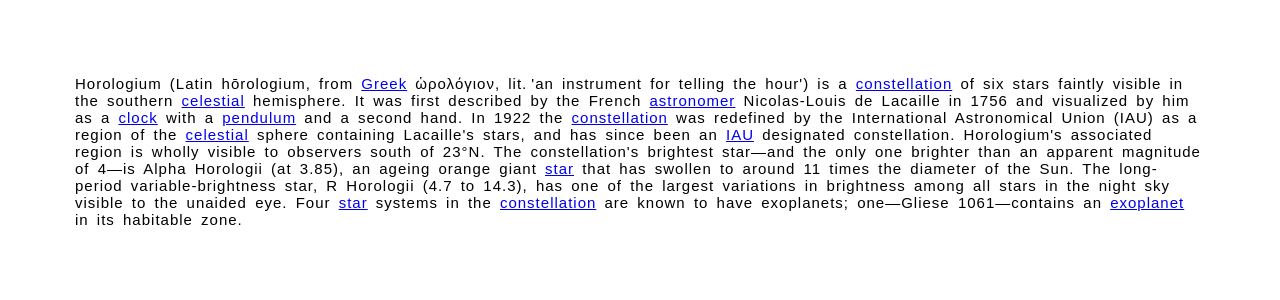
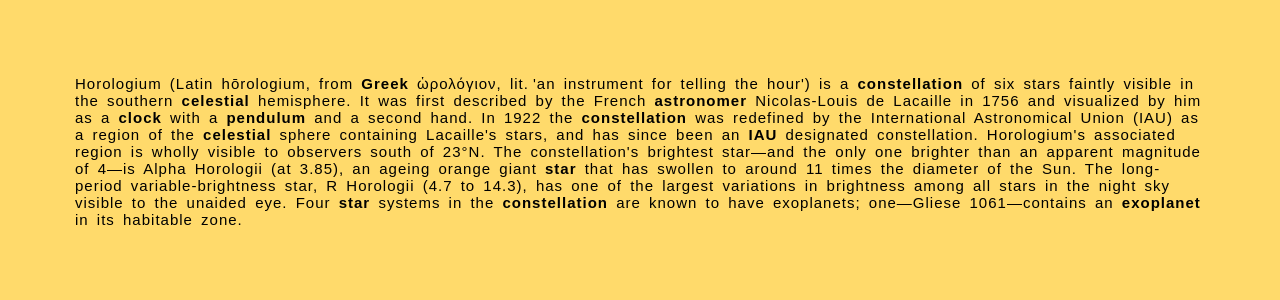
Before and after one commit to pizza3/react-wiki-preview, a React app: page / in a window 1280 px wide. Shown: the top 300 px of the page. Built offline with nearby package versions, Linux system fonts and the light colour scheme.

Commit message:
UPDATE: readme

```diff
--- a/public/index.html
+++ b/public/index.html
@@ -13,6 +13,7 @@
         letter-spacing: 1px;
         box-sizing: border-box;
         word-spacing: 3px;
+        background: #ffda6b;
     }
     .dropdown {
       width: auto;
--- a/src/components/Hello.tsx
+++ b/src/components/Hello.tsx
@@ -2,20 +2,26 @@
 import Wrapper from './Wrapper';
 
 const Keyword = [
-  { name: 'Greek', title: 'Ancient Greek' },
+  { word: 'Greek', title: 'Ancient Greek' },
   'star',
   'constellation',
   'Sun',
-  { name: 'celestial', title: 'Astronomical object' },
+  { word: 'celestial', title: 'Astronomical object' },
   'astronomer',
   'clock',
   'exoplanet',
   'pendulum',
-  { name: 'IAU', title: 'IAU designated constellations' },
+  { word: 'IAU', title: 'IAU designated constellations' },
 ];
 
+const style = {
+  color: '#000',
+  textDecoration: 'none',
+  fontWeight: 800,
+};
+
 const Hello = () => (
-  <Wrapper keyword={Keyword}>
+  <Wrapper keyword={Keyword} anchorStyles={style} theme="dark">
     Horologium (Latin hōrologium, from Greek ὡρολόγιον, lit. 'an instrument for
     telling the hour') is a constellation of six stars faintly visible in the
     southern celestial hemisphere. It was first described by the French
--- a/src/components/Wrapper.tsx
+++ b/src/components/Wrapper.tsx
@@ -3,7 +3,7 @@
 
 type Props = {
   children: string;
-  keyword: (string | { name: string; title: string })[];
+  keyword: (string | { word: string; title: string })[];
   theme: 'light' | 'dark';
   anchorStyles: CSSProperties;
 };
@@ -61,7 +61,7 @@
     let objValue: any = {};
     keyword.forEach(element => {
       if (typeof element === 'object') {
-        if (element.name === val) {
+        if (element.word === val) {
           objValue = element;
         }
       } else if (element === val) {
```
Also changed, not shown: 2 other files (tests, documents, lock files or other folders).
